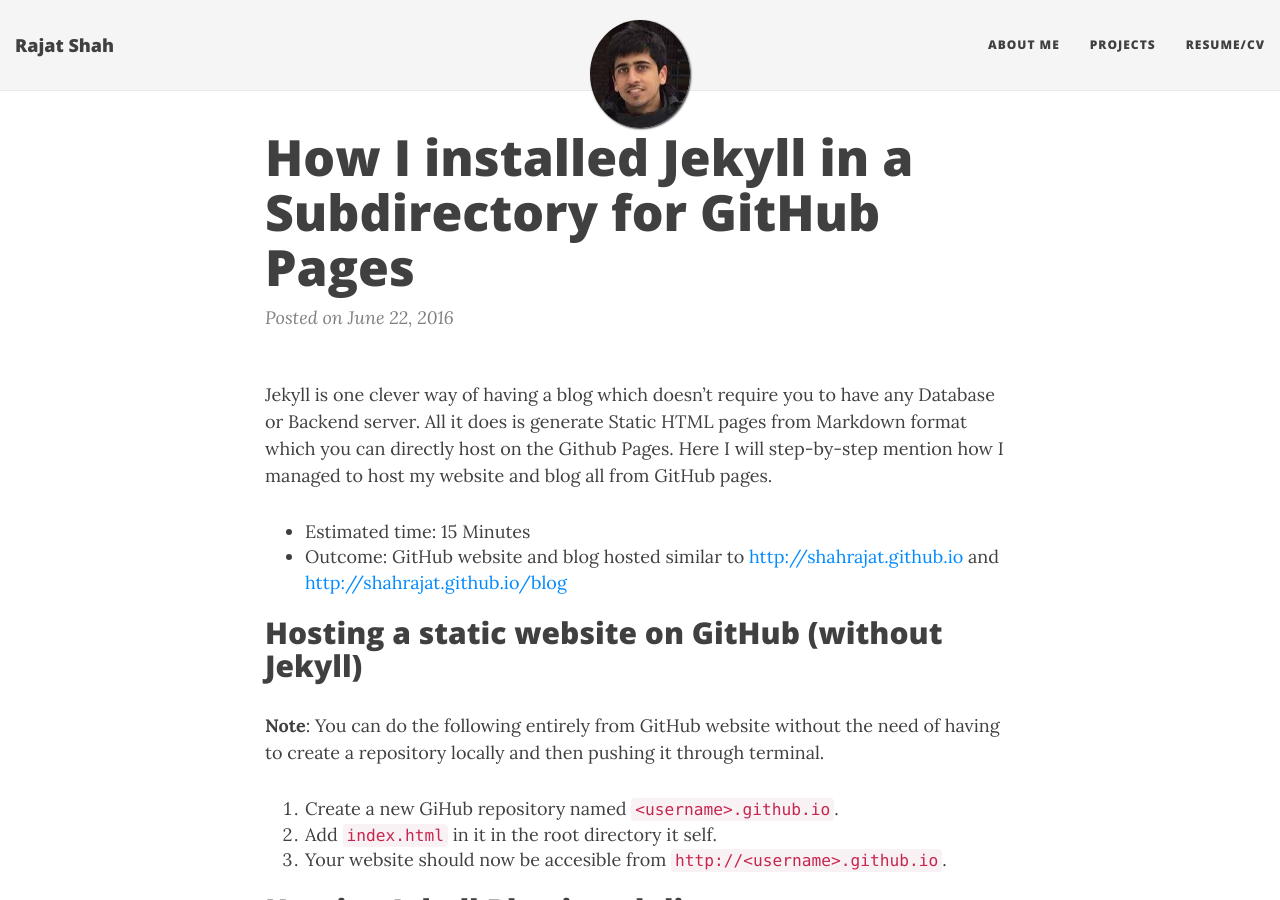
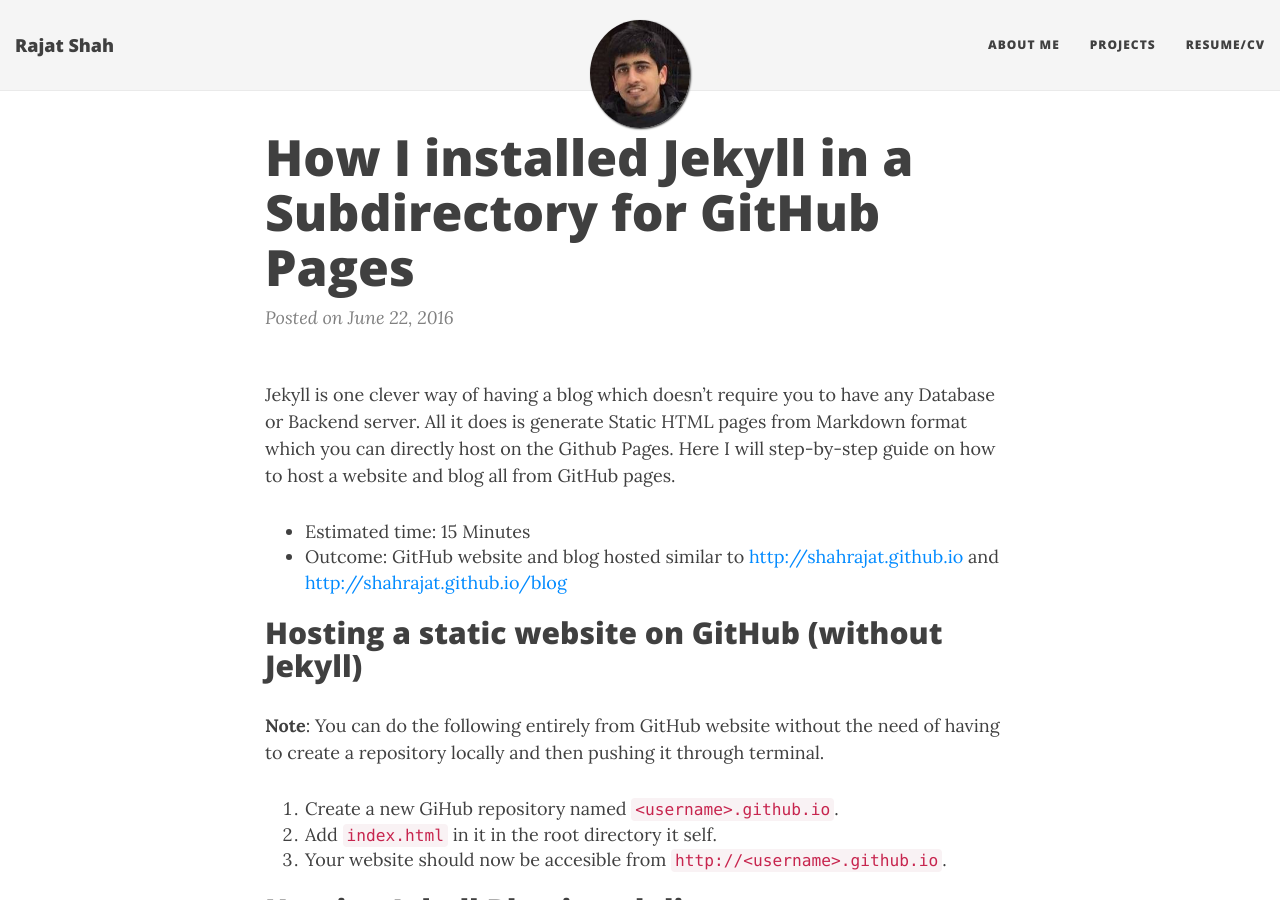
Before and after one commit to shahrajat/shahrajat.github.io, a Jekyll site: the page built from _posts/2016-06-22-install-jekyll-subdirectory-github-pages.md, in a window 1280 px wide and 900 px high. Built offline with Jekyll 4.4.1, drawn with Linux system fonts in a browser that asks for light colours; nearby versions of some CDN libraries; comment, search, counter and statistics services are not loaded.

Commit message:
Updated 2016-06-22-install-jekyll-subdirectory-github-pages.md

```diff
--- a/_posts/2016-06-22-install-jekyll-subdirectory-github-pages.md
+++ b/_posts/2016-06-22-install-jekyll-subdirectory-github-pages.md
@@ -5,7 +5,7 @@
 categories: jekyll
 published: true
 ---
-Jekyll is one clever way of having a blog which doesn't require you to have any Database or Backend server. All it does is generate Static HTML pages from Markdown format which you can directly host on the Github Pages. Here I will step-by-step mention how I managed to host my website and blog all from GitHub pages.
+Jekyll is one clever way of having a blog which doesn't require you to have any Database or Backend server. All it does is generate Static HTML pages from Markdown format which you can directly host on the Github Pages. Here I will step-by-step guide on how to host a website and blog all from GitHub pages.
 
 - Estimated time: 15 Minutes
 - Outcome: GitHub website and blog hosted similar to [http://shahrajat.github.io](http://shahrajat.github.io) and [http://shahrajat.github.io/blog](http://shahrajat.github.io/blog)
```
